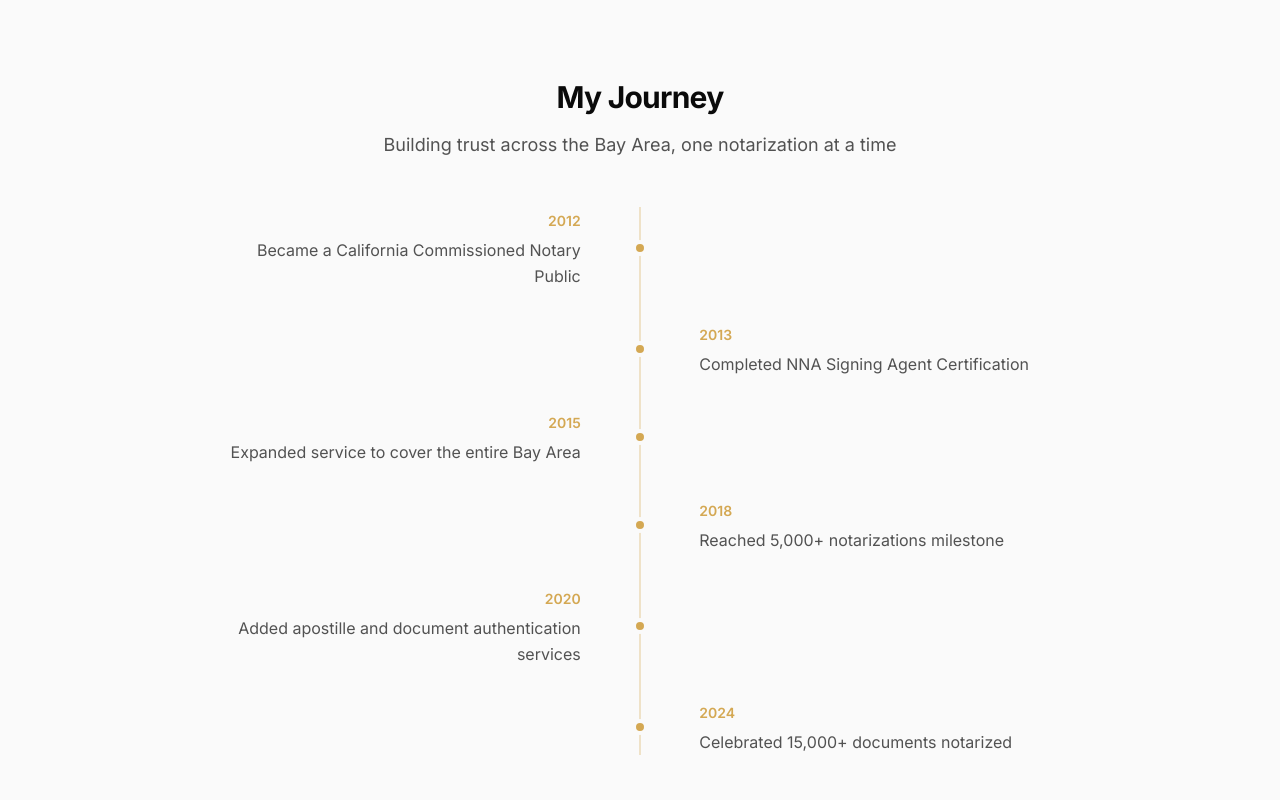
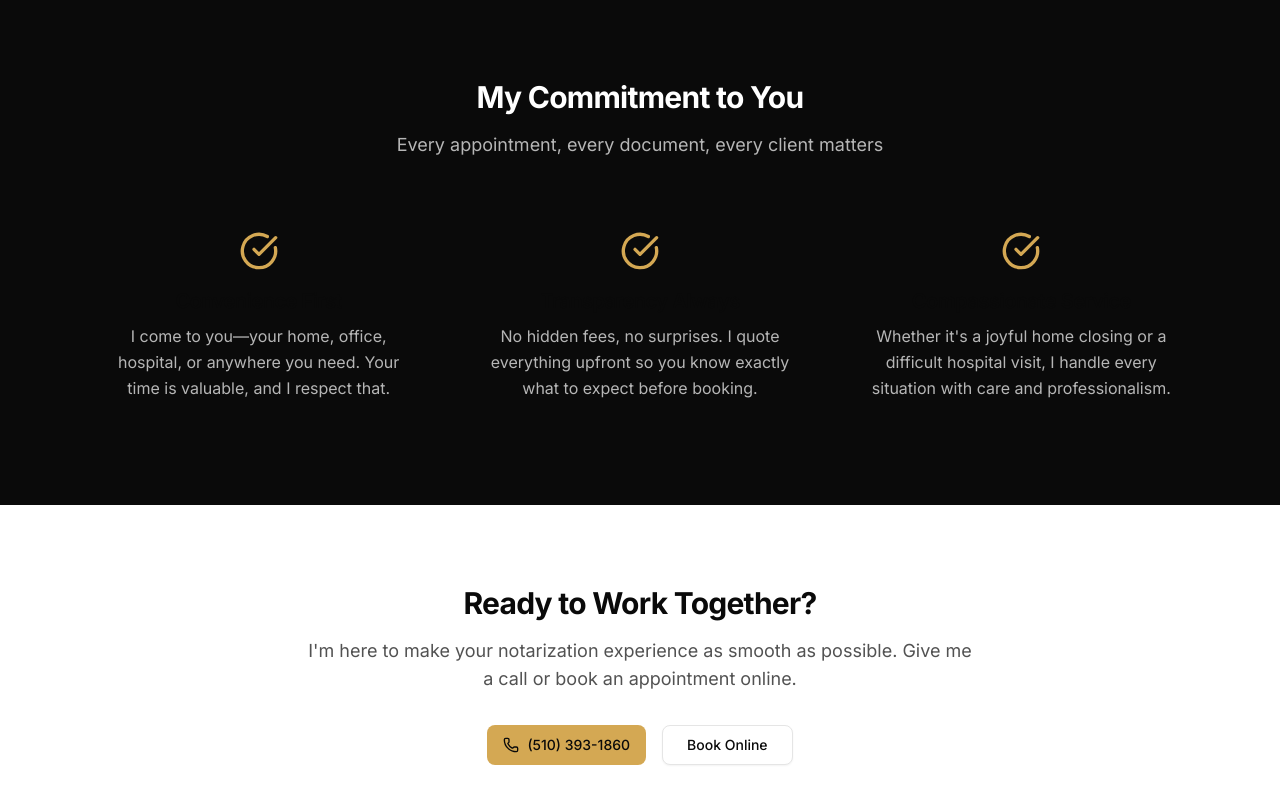
Before and after one commit to Ced97110/mnm, a Next.js app: page /about in a window 1280 px wide. Shown: the part 1740-2540 px from the top of the page. Built offline with nearby package versions, Linux system fonts and the light colour scheme.

Commit message:
branding

```diff
--- a/src/app/about/page.tsx
+++ b/src/app/about/page.tsx
@@ -40,15 +40,6 @@ const credentials = [
     title: "Community Focused",
     description: "Dedicated to serving Bay Area residents with care and professionalism",
   },
-];
-
-const milestones = [
-  { year: "2012", event: "Became a California Commissioned Notary Public" },
-  { year: "2013", event: "Completed NNA Signing Agent Certification" },
-  { year: "2015", event: "Expanded service to cover the entire Bay Area" },
-  { year: "2018", event: "Reached 5,000+ notarizations milestone" },
-  { year: "2020", event: "Added apostille and document authentication services" },
-  { year: "2024", event: "Celebrated 15,000+ documents notarized" },
 ];
 
 export default function AboutPage() {
@@ -201,46 +192,6 @@ export default function AboutPage() {
         </div>
       </section>
 
-      {/* Journey Timeline */}
-      <section className="py-16 md:py-20 bg-cream">
-        <div className="container mx-auto max-w-4xl px-4">
-          <div className="text-center mb-12">
-            <h2 className="text-3xl font-bold tracking-tight">My Journey</h2>
-            <p className="mt-4 text-lg text-muted-foreground">
-              Building trust across the Bay Area, one notarization at a time
-            </p>
-          </div>
-
-          <div className="relative">
-            {/* Timeline line */}
-            <div className="absolute left-4 md:left-1/2 top-0 bottom-0 w-0.5 bg-gold/30 -translate-x-1/2" />
-
-            <div className="space-y-8">
-              {milestones.map((milestone, index) => (
-                <div
-                  key={milestone.year}
-                  className={`relative flex items-center gap-6 ${
-                    index % 2 === 0 ? "md:flex-row" : "md:flex-row-reverse"
-                  }`}
-                >
-                  {/* Dot */}
-                  <div className="absolute left-4 md:left-1/2 w-4 h-4 rounded-full bg-gold border-4 border-cream -translate-x-1/2 z-10" />
-
-                  {/* Content */}
-                  <div className={`ml-12 md:ml-0 md:w-1/2 ${index % 2 === 0 ? "md:pr-12 md:text-right" : "md:pl-12"}`}>
-                    <span className="text-sm font-semibold text-gold">{milestone.year}</span>
-                    <p className="mt-1 text-muted-foreground">{milestone.event}</p>
-                  </div>
-
-                  {/* Spacer for alternating layout */}
-                  <div className="hidden md:block md:w-1/2" />
-                </div>
-              ))}
-            </div>
-          </div>
-        </div>
-      </section>
-
       {/* Values */}
       <section className="py-16 md:py-20 bg-navy text-white">
         <div className="container mx-auto max-w-6xl px-4">
--- a/src/components/Header.tsx
+++ b/src/components/Header.tsx
@@ -33,9 +33,9 @@ export function Header() {
               className="h-8 w-8 brightness-0 invert"
             />
           </div>
-          <div className="hidden sm:block">
-            <span className="font-semibold text-navy">Mobile Notary</span>
-            <span className="block text-sm text-muted-foreground leading-tight">
+          <div>
+            <span className="font-semibold text-navy text-sm sm:text-base">Mobile Notary</span>
+            <span className="block text-xs sm:text-sm text-muted-foreground leading-tight">
               Management
             </span>
           </div>
--- a/src/components/sections/Hero.tsx
+++ b/src/components/sections/Hero.tsx
@@ -124,7 +124,7 @@ export function Hero({ cityName }: HeroProps) {
 
           {/* Right side - Image */}
           <div className="relative">
-            <div className="relative w-full h-[280px] sm:h-[350px] md:h-[400px] lg:min-h-[500px] xl:min-h-[550px] flex items-center justify-center">
+            <div className="relative w-full h-[350px] sm:h-[400px] md:h-[450px] lg:min-h-[500px] xl:min-h-[550px] flex items-center justify-center">
               {/* eslint-disable-next-line @next/next/no-img-element */}
               <img
                 src="/elias.svg"
```
